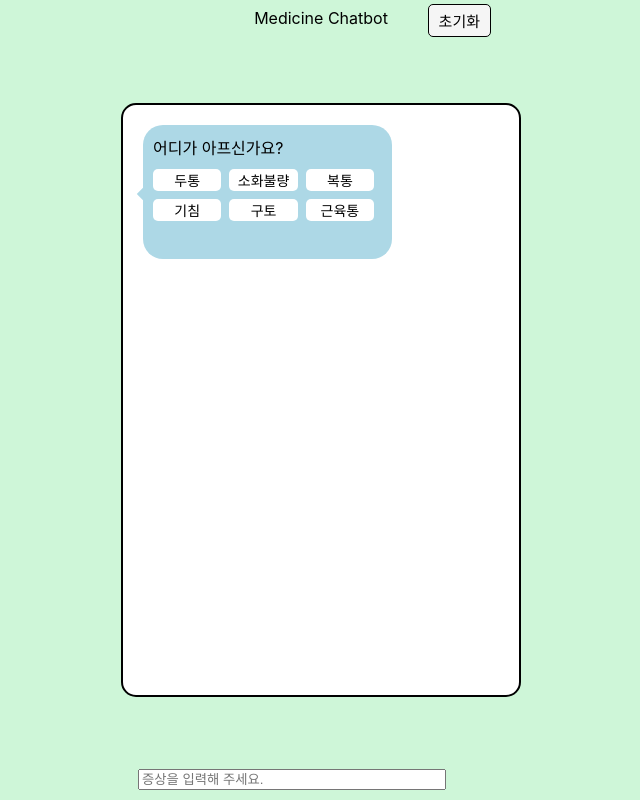
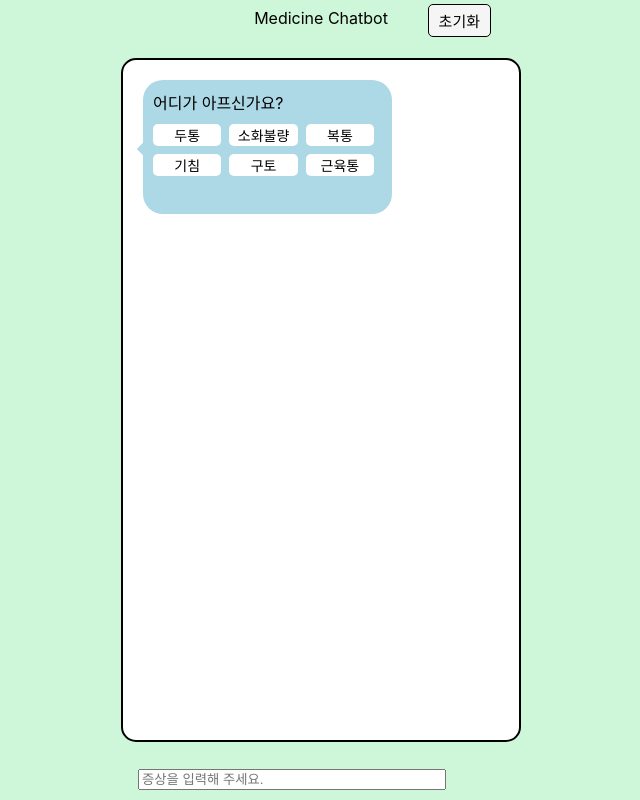
Before and after one commit to Imvideo/medicine-chatbot, a React (Create React App) app: page / in a window 1280 px wide. Shown: the whole page, without its empty margins (319-959 px from the left). Built offline with nearby package versions, Linux system fonts and the light colour scheme.

Commit message:
version5.1

```diff
--- a/src/SquareButton.css
+++ b/src/SquareButton.css
@@ -20,7 +20,7 @@
   position: relative;
   z-index: 0;
     width: 400px;
-    height: 550px;
+    height: 80vh;
     background-color: white;
     overflow: auto;
     display: flex;
```
